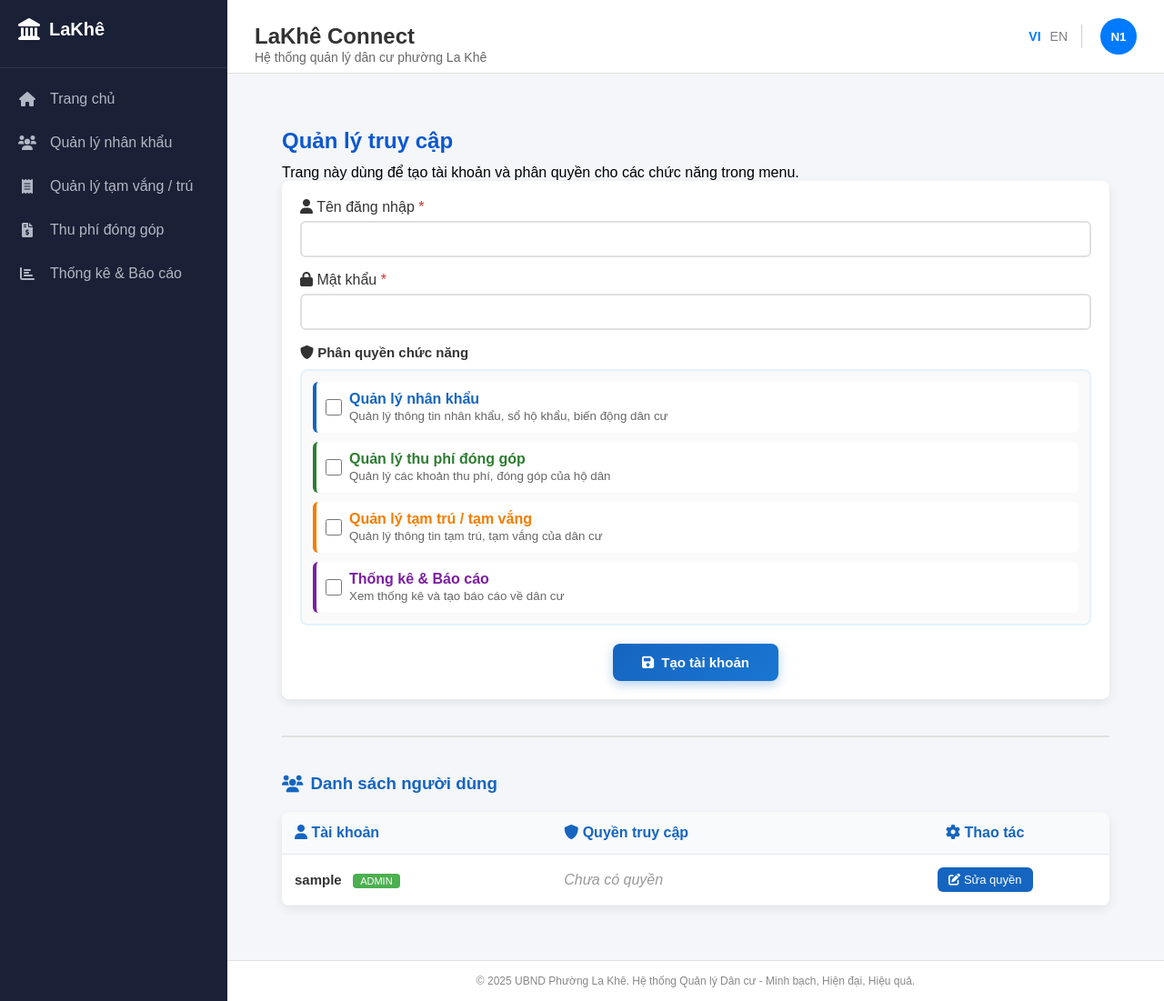
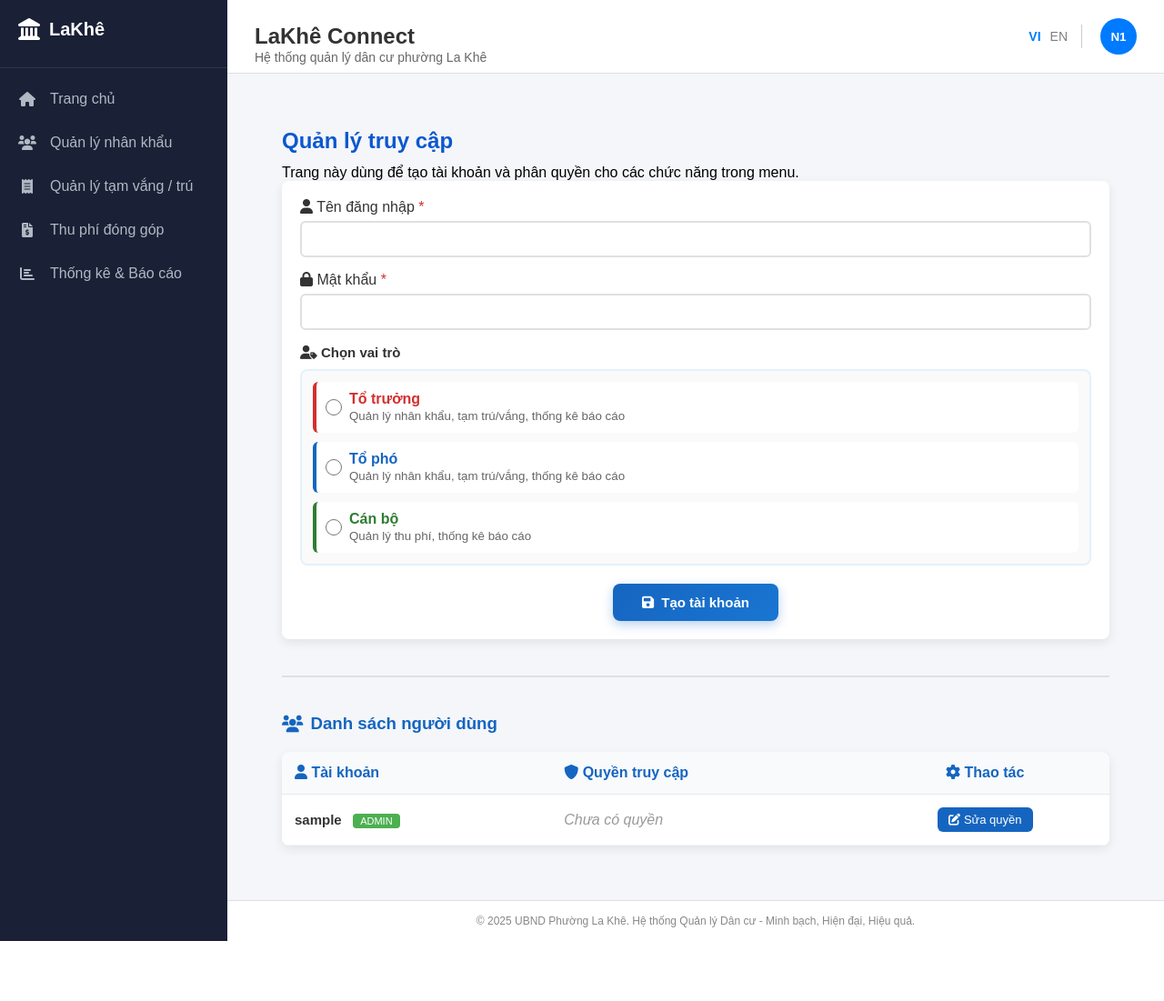
Before and after one commit to Ducanh2005HUST/KTPM-Back-end, a Django app: template core/templates/quanly_truycap.html in a window 1280 px wide. Shown: the whole page at 91% size. After the commit the page ends 1035 px from the top, so only its background shows below. Run offline with Django 4.2, Linux system fonts and the light colour scheme; the template is opened without the code that fills it: values that come from a table or form of the project are taken from there, others are empty; tables that the repository leaves empty hold one stand-in row (values such as "Sample post").

Commit message:
quản lý truy cập: chỉnh sửa từ chọn chức năng -> chọn vai trò

```diff
--- a/core/templates/quanly_truycap.html
+++ b/core/templates/quanly_truycap.html
@@ -29,49 +29,38 @@
 
                 <div style="margin-bottom:16px;">
                     <label style="display:block; margin-bottom:10px; font-weight:600; color:#333; font-size:15px;">
-                        <i class="fas fa-shield-alt"></i> Phân quyền chức năng
+                        <i class="fas fa-user-tag"></i> Chọn vai trò
                     </label>
                     <div style="border:2px solid #e3f2fd; border-radius:8px; padding:12px; background:#fafafa;">
-                        <div style="margin-bottom:10px; padding:10px; background:white; border-radius:6px; border-left:4px solid #1565c0;">
+                        <div style="margin-bottom:10px; padding:10px; background:white; border-radius:6px; border-left:4px solid #d32f2f;">
                             <label style="display:flex; align-items:center; gap:8px; cursor:pointer;">
-                                <input type="checkbox" name="perm_qlnk" style="width:18px; height:18px; cursor:pointer;">
+                                <input type="radio" name="role" value="to_truong" style="width:18px; height:18px; cursor:pointer;">
                                 <span style="flex:1;">
-                                    <strong style="color:#1565c0;">Quản lý nhân khẩu</strong>
+                                    <strong style="color:#d32f2f;">Tổ trưởng</strong>
                                     <br>
-                                    <small style="color:#666;">Quản lý thông tin nhân khẩu, sổ hộ khẩu, biến động dân cư</small>
+                                    <small style="color:#666;">Quản lý nhân khẩu, tạm trú/vắng, thống kê báo cáo</small>
                                 </span>
                             </label>
                         </div>
 
-                        <div style="margin-bottom:10px; padding:10px; background:white; border-radius:6px; border-left:4px solid #2e7d32;">
+                        <div style="margin-bottom:10px; padding:10px; background:white; border-radius:6px; border-left:4px solid #1565c0;">
                             <label style="display:flex; align-items:center; gap:8px; cursor:pointer;">
-                                <input type="checkbox" name="perm_thuphi" style="width:18px; height:18px; cursor:pointer;">
+                                <input type="radio" name="role" value="to_pho" style="width:18px; height:18px; cursor:pointer;">
                                 <span style="flex:1;">
-                                    <strong style="color:#2e7d32;">Quản lý thu phí đóng góp</strong>
+                                    <strong style="color:#1565c0;">Tổ phó</strong>
                                     <br>
-                                    <small style="color:#666;">Quản lý các khoản thu phí, đóng góp của hộ dân</small>
+                                    <small style="color:#666;">Quản lý nhân khẩu, tạm trú/vắng, thống kê báo cáo</small>
                                 </span>
                             </label>
                         </div>
 
-                        <div style="margin-bottom:10px; padding:10px; background:white; border-radius:6px; border-left:4px solid #f57c00;">
+                        <div style="padding:10px; background:white; border-radius:6px; border-left:4px solid #2e7d32;">
                             <label style="display:flex; align-items:center; gap:8px; cursor:pointer;">
-                                <input type="checkbox" name="perm_tamtru" style="width:18px; height:18px; cursor:pointer;">
+                                <input type="radio" name="role" value="can_bo" style="width:18px; height:18px; cursor:pointer;">
                                 <span style="flex:1;">
-                                    <strong style="color:#f57c00;">Quản lý tạm trú / tạm vắng</strong>
+                                    <strong style="color:#2e7d32;">Cán bộ</strong>
                                     <br>
-                                    <small style="color:#666;">Quản lý thông tin tạm trú, tạm vắng của dân cư</small>
-                                </span>
-                            </label>
-                        </div>
-
-                        <div style="padding:10px; background:white; border-radius:6px; border-left:4px solid #7b1fa2;">
-                            <label style="display:flex; align-items:center; gap:8px; cursor:pointer;">
-                                <input type="checkbox" name="perm_thongke" style="width:18px; height:18px; cursor:pointer;">
-                                <span style="flex:1;">
-                                    <strong style="color:#7b1fa2;">Thống kê & Báo cáo</strong>
-                                    <br>
-                                    <small style="color:#666;">Xem thống kê và tạo báo cáo về dân cư</small>
+                                    <small style="color:#666;">Quản lý thu phí, thống kê báo cáo</small>
                                 </span>
                             </label>
                         </div>
```
